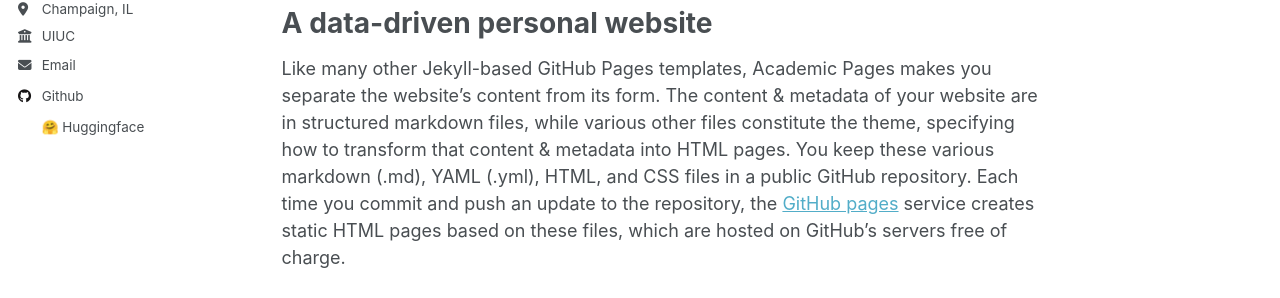
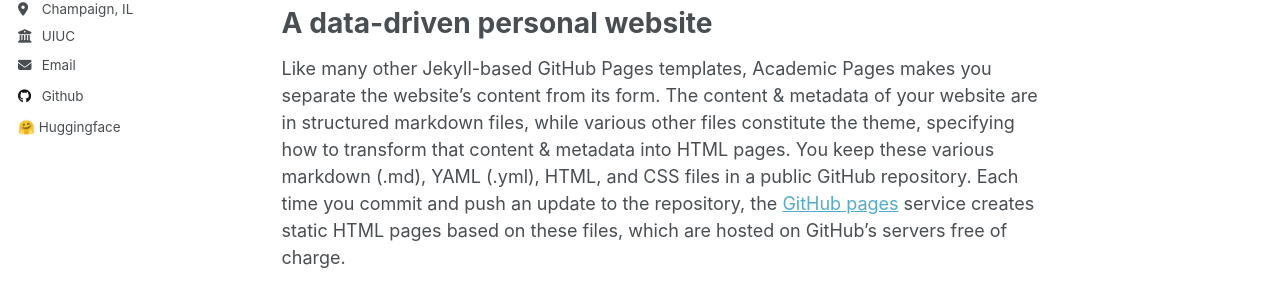
Before and after one commit to katyayego/katyayego.github.io, a Jekyll site: the page built from _pages/about.md, in a window 1280 px wide. Shown: the part 436-734 px from the top of the page. Built offline with Jekyll 4.4.1, drawn with Linux system fonts in a browser that asks for light colours.

Commit message:
Update author-profile.html

```diff
--- a/_includes/author-profile.html
+++ b/_includes/author-profile.html
@@ -83,7 +83,7 @@
         <li><a href="https://www.stackoverflow.com/users/{{ author.stackoverflow }}"><i class="fab fa-fw fa-stack-overflow icon-pad-right" aria-hidden="true"></i>Stackoverflow</a></li>
       {% endif %}
       {% if author.huggingface %}
-        <li><a href="{{ author.huggingface }}"><i class="fab fa-fw icon-pad-right" aria-hidden="true"></i>🤗 Huggingface</a></li>
+        <li><a href="{{ author.huggingface }}"><i class="" aria-hidden="true"></i>🤗 Huggingface</a></li>
       {% endif %}
 
       <!-- Font Awesome icons / Social media -->
```
